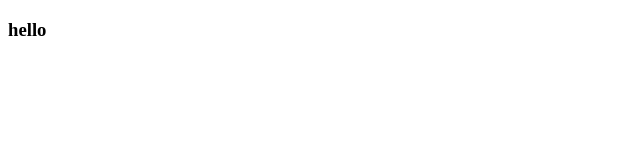
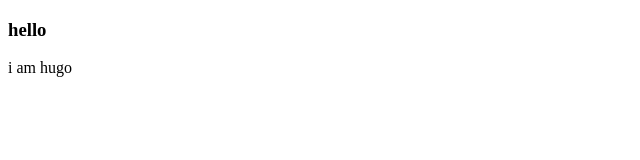
Before and after one commit to Hugo0627/homework, a plain HTML site: page index.html in a window 1280 px wide. Shown: the full height of the page, 0-640 px from the left. Drawn offline with Linux system fonts and the light colour scheme.

Commit message:
修改 index.html

```diff
--- a/index.html
+++ b/index.html
@@ -7,5 +7,6 @@
 </head>
 <body>
     <h3>hello</h3>
+    i am hugo
 </body>
 </html>
```
